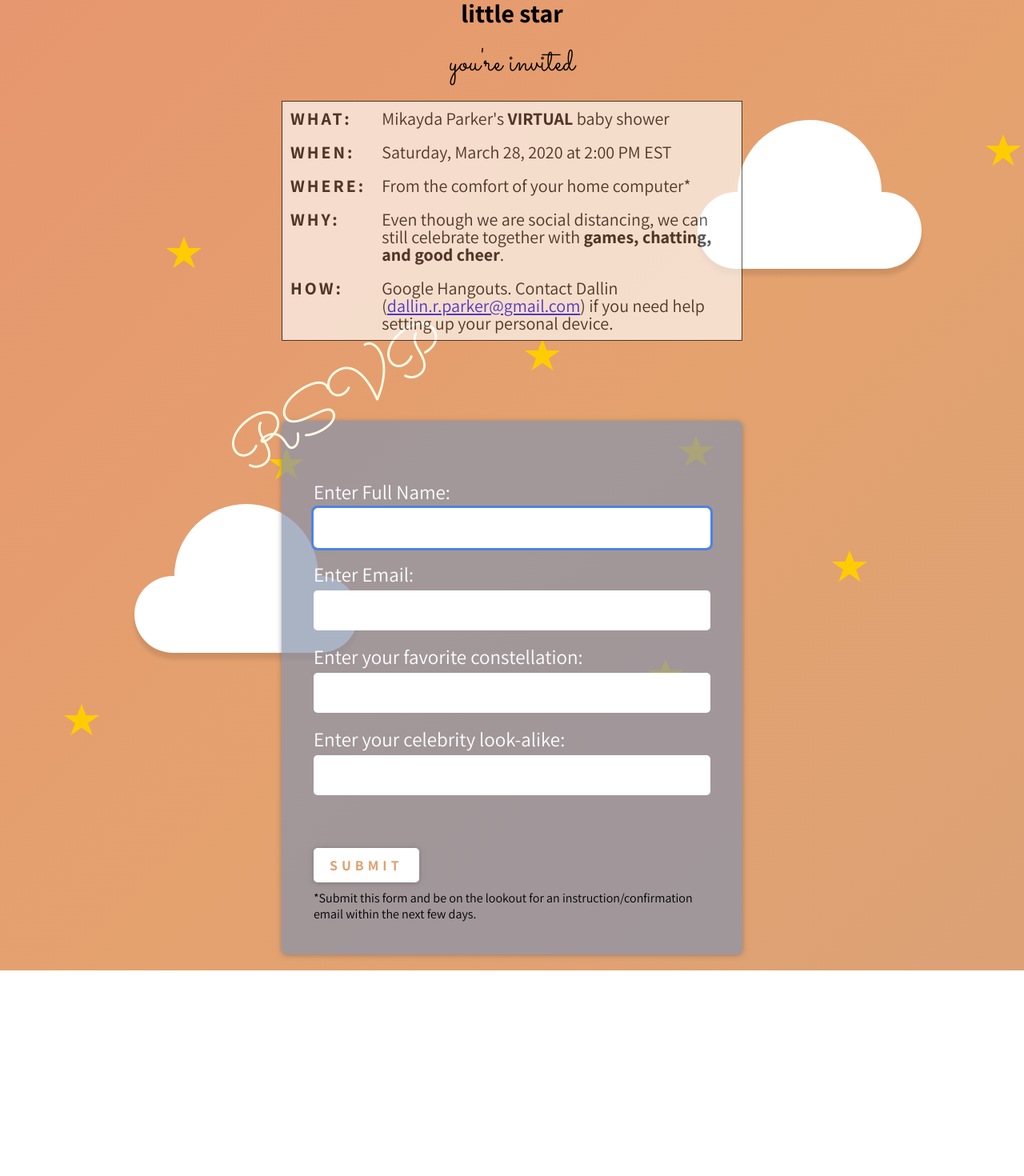
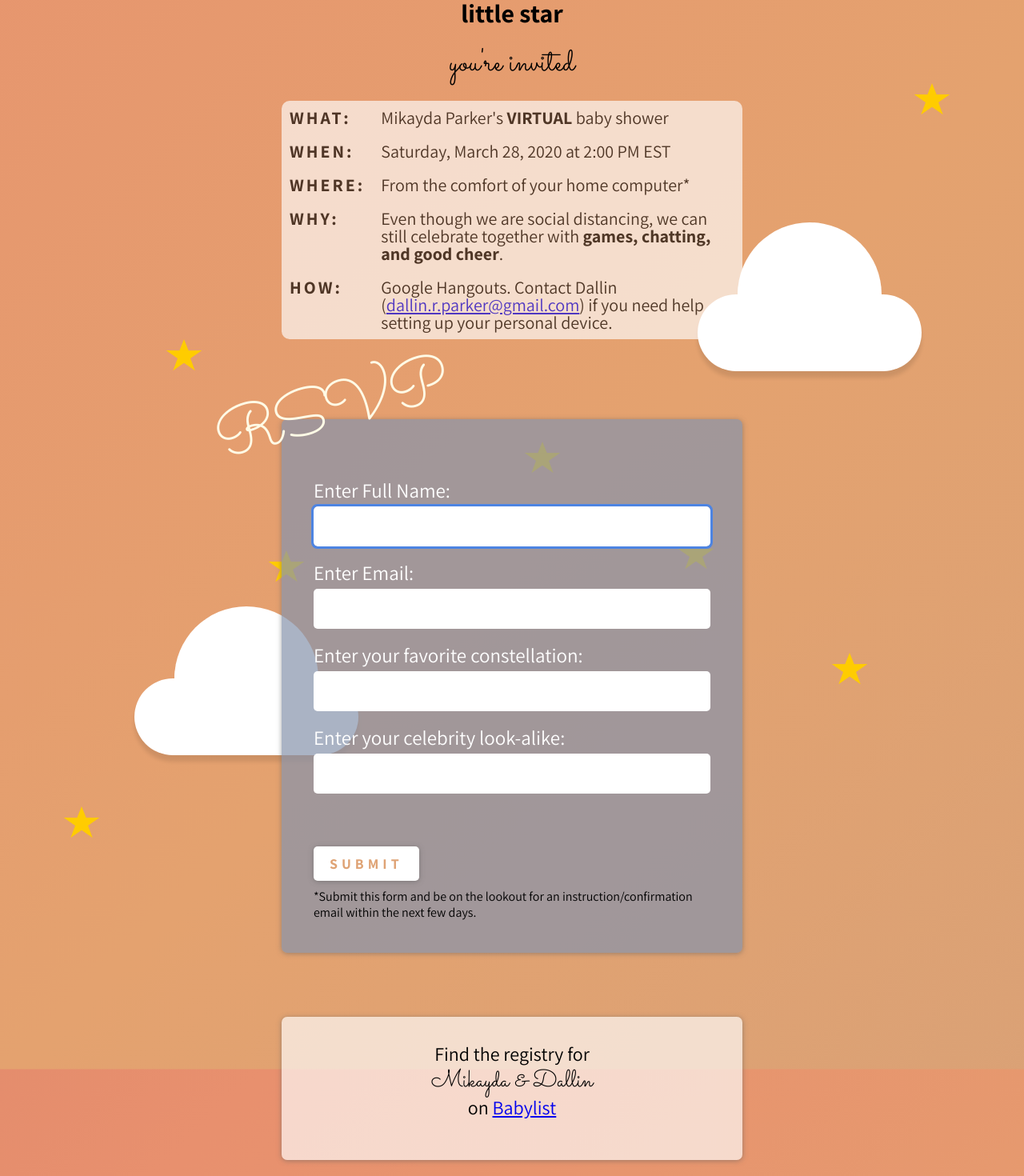
Before and after one commit to dallin-r-parker/babyshower-fe, a React (Create React App) app: page / in a window 1280 px wide. Shown: the part 94-1564 px from the top of the page at 80% size. Before the commit the page ends 1307 px from the top, so only its background shows below. Built offline with nearby package versions, Linux system fonts and the light colour scheme; no server answers.

Commit message:
Add registry link

```diff
--- a/src/App.tsx
+++ b/src/App.tsx
@@ -4,6 +4,7 @@ import { Box } from './components/Box';
 import { Form } from './components/Form';
 import { Decorations } from './components/Decorations';
 import { Heading } from './components/Heading';
+import { Registry } from './components/Registry';
 
 const App: React.FC = (): JSX.Element => (
   <Container flex h="100%" w="100vw" jc="center" fd="column">
@@ -13,6 +14,9 @@ const App: React.FC = (): JSX.Element => (
       <Box h="fit-content" w="45vw" bgc="steelBlue" opacity={0.7} mt={10} p={40} bp="tablet">
         <Form />
       </Box>
+      <Box h="fit-content" w="45vw" bgc="white" opacity={0.65} mt={10} p={20} bp="tablet">
+        <Registry />
+      </Box>
     </Container>
   </Container>
 );
--- a/src/components/Decorations/index.tsx
+++ b/src/components/Decorations/index.tsx
@@ -5,7 +5,7 @@ import { Container } from '../Container';
 
 export const Decorations: React.FC = (): JSX.Element => (
   <Container h="100vh" w="100vw" pos="absolute" z="1">
-    <Star t="1" r="0" />
+    <Star t="-23" r="7" />
     <Star t="10" r="25" />
     <Star t="17" r="80" />
     <Star t="33" r="45" />
--- a/src/components/Heading/index.tsx
+++ b/src/components/Heading/index.tsx
@@ -21,23 +21,25 @@ export const CursiveStyle = styled.h1`
   font-family: Sacramento;
   font-size: 80px;
   color: gold;
-  transform: rotate(330deg);
-  top: -10vw;
+  transform: rotate(345deg);
+  top: -7vw;
   left: -10vw;
   z-index: 13;
   animation: ${animate} 4s infinite alternate-reverse;
 
-  ${({ theme }) => `@media (max-width: ${theme.breakpoints['tablet']}){transform: rotate(350deg);}`};
+  ${({ theme }) =>
+    `@media (max-width: ${theme.breakpoints['tablet']}){transform: rotate(350deg); top: -10vh}`};
 `;
 
 export const CustomTable = styled.table`
   width: 45vw;
-  border: 1px solid black;
+
   margin: 0 auto;
   background-color: white;
   opacity: 0.65;
   font-size: 22px;
   padding: 0px 40px;
+  border-radius: 10px;
   ${({ theme }) => `@media (max-width: ${theme.breakpoints['tablet']}){width: 90%}`};
   &&& {
     table,
--- /dev/null
+++ b/src/components/Registry/index.tsx
@@ -0,0 +1,34 @@
+import React from 'react';
+import styled, { keyframes } from 'styled-components';
+import { Container } from '../Container';
+import { colors } from 'theme/colors';
+
+const animate = keyframes`
+0% {
+    color: ${colors.gold.gradient};
+}
+
+40% {
+    color:${colors.white.hex};
+}
+
+100% {
+    color: ${colors.gold.gradient};
+}`;
+
+export const Registry: React.FC = (): JSX.Element => (
+  <>
+    <h2
+      style={{
+        textAlign: 'center',
+        padding: '10px',
+        paddingBottom: '30px',
+        fontSize: `24px`
+      }}
+    >
+      Find the registry for <br />
+      <span style={{ fontFamily: 'Sacramento', fontSize: `30px` }}>Mikayda & Dallin</span> <br />
+      on <a href="https://www.babylist.com/baby-reg-mikayda">Babylist</a>
+    </h2>
+  </>
+);
--- a/src/theme/colors.ts
+++ b/src/theme/colors.ts
@@ -19,7 +19,7 @@ export interface Colors {
 export type themeColors = keyof typeof colors;
 
 export const colors = {
-  white: { hex: '#ffffff', gradient: null },
+  white: { hex: '#ffffff', gradient: null, rgb: '255,255,255' },
   silver: { hex: '#C5C6C5', gradient: null },
   lightGray: { hex: '#d3d3d3', gradient: null },
   darkGray: { hex: '#9a9c9a', gradient: null },
```
